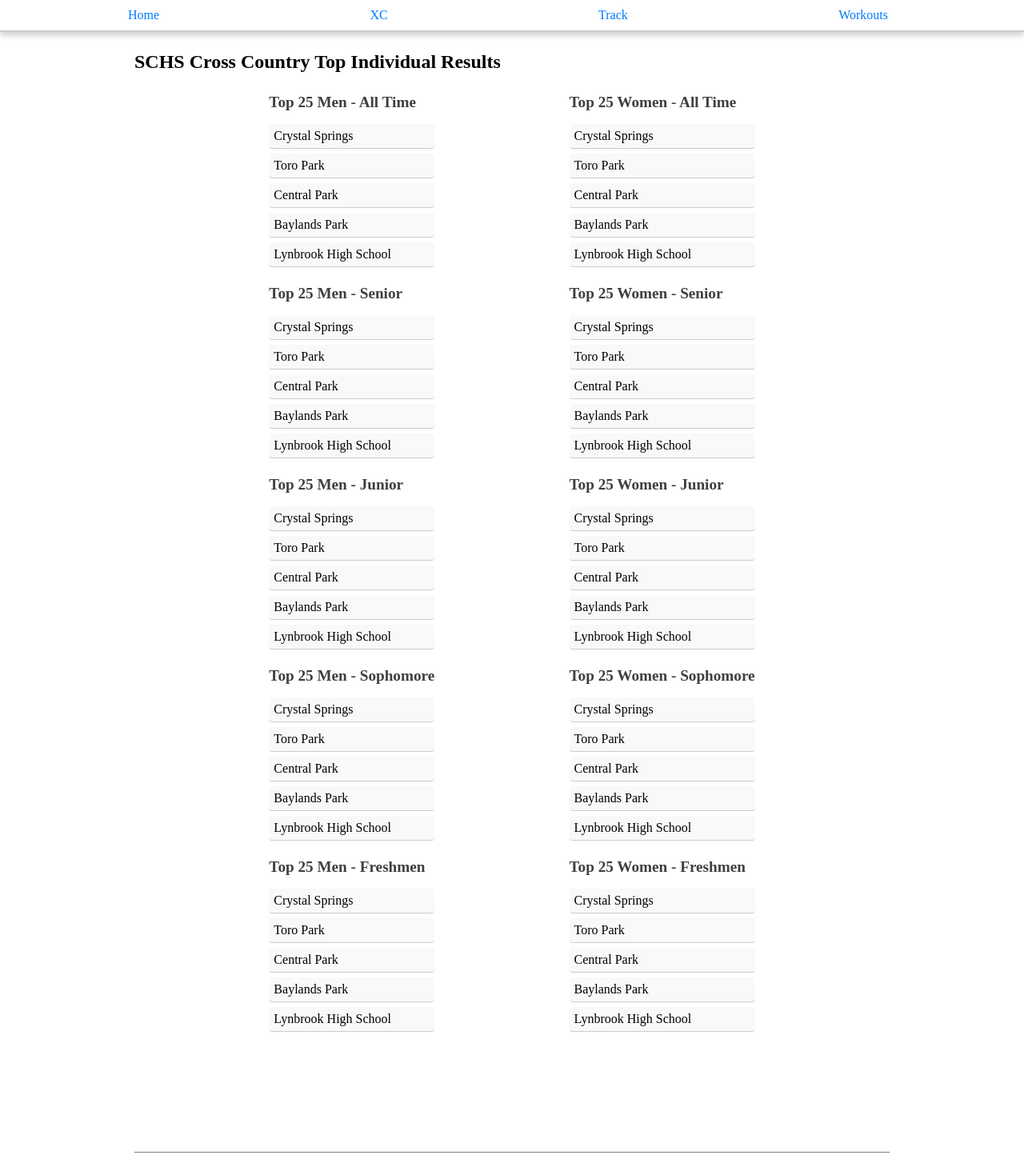
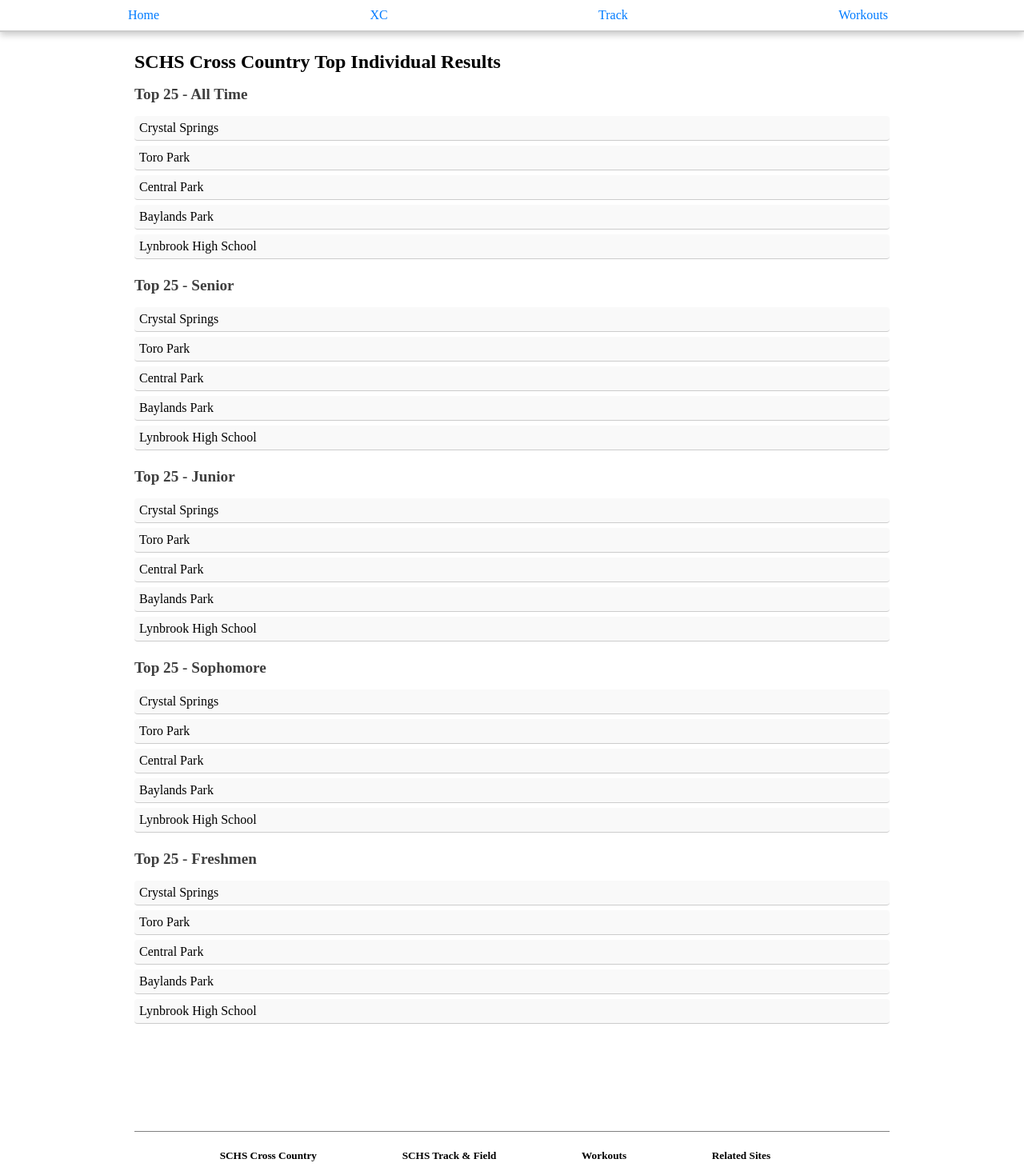
Before and after one commit to marcus-biddle/schsrunning, a React (Vite) app in the folder schs-client/: page /santa-clara-high-cross-country/top-25-results in a window 1280 px wide. Shown: the top 1464 px of the page at 80% size. Built offline with nearby package versions, Linux system fonts and the light colour scheme.

Commit message:
best times completed

```diff
--- a/schs-client/src/main.tsx
+++ b/schs-client/src/main.tsx
@@ -110,6 +110,26 @@ const router = createBrowserRouter([
         element: <Top25Runners/>,
         loader: bestTimesLoader(queryClient),
       },
+      {
+        path: 'santa-clara-high-cross-country/top-25-results/senior/:courseId',
+        element: <Top25Runners/>,
+        loader: bestTimesLoader(queryClient),
+      },
+      {
+        path: 'santa-clara-high-cross-country/top-25-results/junior/:courseId',
+        element: <Top25Runners/>,
+        loader: bestTimesLoader(queryClient),
+      },
+      {
+        path: 'santa-clara-high-cross-country/top-25-results/sophomore/:courseId',
+        element: <Top25Runners/>,
+        loader: bestTimesLoader(queryClient),
+      },
+      {
+        path: 'santa-clara-high-cross-country/top-25-results/freshmen/:courseId',
+        element: <Top25Runners/>,
+        loader: bestTimesLoader(queryClient),
+      },
       // {
       //   path: 'contacts/:contactId/destroy',
       //   element: <EditContact />,
--- a/schs-client/src/pages/XC/Top25/index.tsx
+++ b/schs-client/src/pages/XC/Top25/index.tsx
@@ -20,29 +20,15 @@ export const Top25 = () => {
     const location = useLocation();
     const pageType = urlContains(location.pathname, ['top-team', 'top-25-results']) === 'top-team' ? 15 : 25;
   return (
-    <div style={{ marginLeft: 'auto', marginRight: 'auto', maxWidth: '59rem'}}>
+    <div style={{ marginLeft: 'auto', marginRight: 'auto', maxWidth: '59rem', minHeight: '100vh'}}>
         <h2>{pageType === 25 ? 'SCHS Cross Country Top Individual Results' : 'SCHS Cross Country Top Team Results'}</h2>
-        <div style={{ display: 'flex', justifyContent: 'space-evenly'}}>
         <div>
             <div>
-                    <h4>{pageType === 25 ? 'Top 25 Men - All Time' : 'Top 15 All Time Men\'s Team' }</h4>
+                <h4>{pageType === 25 ? 'Top 25 - All Time' : 'Top 15 All Time Men\'s Team' }</h4>
                 <ol className="list">
                     {data.map((course) => (
-                            <Link to={`${pageType === 25 ? `all-time/${course.path}` : `men/${course.path}`}`} className='spanlinkstyle'>
-                                <li key={course.name} className="list-item">
-                                    <span>{course.name}</span>
-                                </li>
-                            </Link>
-                        ))}
-                    </ol>
-                </div>
-                {pageType === 25 && <>
-                    <div>
-                    <h4>Top 25 Men - Senior</h4>
-                    <ol className="list">
-                        {data.map((course) => (
-                            <Link to={`men/senior/${course.path}`} className='spanlinkstyle'>
-                                <li key={course.name} className="list-item">
+                        <Link to={`all-time/${course.path}`} className='spanlinkstyle' key={`all-time-${course.path}`}>
+                            <li className="list-item">
                                 <span>{course.name}</span>
                             </li>
                         </Link>
@@ -50,11 +36,11 @@ export const Top25 = () => {
                 </ol>
             </div>
             <div>
-                        <h4>Top 25 Men - Junior</h4>
+                <h4>Top 25 - Senior</h4>
                 <ol className="list">
                     {data.map((course) => (
-                                <Link to={`men/junior/${course.path}`} className='spanlinkstyle'>
-                                    <li key={course.name} className="list-item">
+                        <Link to={`senior/${course.path}`} className='spanlinkstyle' key={`senior-${course.path}`}>
+                            <li className="list-item">
                                 <span>{course.name}</span>
                             </li>
                         </Link>
@@ -62,11 +48,11 @@ export const Top25 = () => {
                 </ol>
             </div>
             <div>
-                        <h4>Top 25 Men - Sophomore</h4>
+                <h4>Top 25 - Junior</h4>
                 <ol className="list">
                     {data.map((course) => (
-                                <Link to={`men/sophomore/${course.path}`} className='spanlinkstyle'>
-                                    <li key={course.name} className="list-item">
+                        <Link to={`junior/${course.path}`} className='spanlinkstyle' key={`junior-${course.path}`}>
+                            <li className="list-item">
                                 <span>{course.name}</span>
                             </li>
                         </Link>
@@ -74,40 +60,11 @@ export const Top25 = () => {
                 </ol>
             </div>
             <div>
-                        <h4>Top 25 Men - Freshmen</h4>
+                <h4>Top 25 - Sophomore</h4>
                 <ol className="list">
                     {data.map((course) => (
-                                <Link to={`men/freshmen/${course.path}`} className='spanlinkstyle'>
-                                    <li key={course.name} className="list-item">
-                                        <span>{course.name}</span>
-                                    </li>
-                                </Link>
-                            ))}
-                        </ol>
-                    </div>
-                </>}
-            </div>
-            <div>
-            <div>
-                <h4>{pageType === 25 ? 'Top 25 Women - All Time' : 'Top 15 All Time Women\'s Team' }</h4>
-                <ol className="list">
-                    {data.map((course) => (
-                        <Link to={`all-time/${course.path}`} className='spanlinkstyle'>
-                            <li key={course.name} className="list-item">
-                                <span>{course.name}</span>
-                            </li>
-                        </Link>
-                    ))}
-                </ol>
-            </div>
-            { pageType === 25 &&
-                <>
-                    <div>
-                        <h4>Top 25 Women - Senior</h4>
-                        <ol className="list">
-                            {data.map((course) => (
-                                <Link to={`women/senior/${course.path}`} className='spanlinkstyle'>
-                                    <li key={course.name} className="list-item">
+                        <Link to={`sophomore/${course.path}`} className='spanlinkstyle' key={`sophomore-${course.path}`}>
+                            <li className="list-item">
                                 <span>{course.name}</span>
                             </li>
                         </Link>
@@ -115,44 +72,17 @@ export const Top25 = () => {
                 </ol>
             </div>
             <div>
-                        <h4>Top 25 Women - Junior</h4>
+                <h4>Top 25 - Freshmen</h4>
                 <ol className="list">
                     {data.map((course) => (
-                                <Link to={`women/junior/${course.path}`} className='spanlinkstyle'>
-                                    <li key={course.name} className="list-item">
+                        <Link to={`freshmen/${course.path}`} className='spanlinkstyle' key={`freshmen-${course.path}`}>
+                            <li className="list-item">
                                 <span>{course.name}</span>
                             </li>
                         </Link>
                     ))}
                 </ol>
             </div>
-                    <div>
-                        <h4>Top 25 Women - Sophomore</h4>
-                        <ol className="list">
-                            {data.map((course) => (
-                                <Link to={`women/sophomore/${course.path}`} className='spanlinkstyle'>
-                                    <li key={course.name} className="list-item">
-                                        <span>{course.name}</span>
-                                    </li>
-                                </Link>
-                            ))}
-                        </ol>
-                    </div>
-                    <div>
-                        <h4>Top 25 Women - Freshmen</h4>
-                        <ol className="list">
-                            {data.map((course) => (
-                                <Link to={`women/freshmen/${course.path}`} className='spanlinkstyle'>
-                                    <li key={course.name} className="list-item">
-                                        <span>{course.name}</span>
-                                    </li>
-                                </Link>
-                            ))}
-                        </ol>
-                    </div>
-                </>
-            }
-            </div>
         </div>
     </div>
   )
--- a/schs-client/src/pages/XC/Top25Runners/index.tsx
+++ b/schs-client/src/pages/XC/Top25Runners/index.tsx
@@ -55,8 +55,10 @@ export const Top25Runners = () => {
         } else if (filter === 0) {
             return row;
         }
-    }).slice(0, 25).filter((athlete: BestTime) => activeButton === "women" ? athlete.genderId === 3 : activeButton === "men" ? athlete.genderId === 2 : athlete);
+    }).filter((athlete: BestTime) => activeButton === 'women' ? athlete.genderId === 3 : activeButton === 'men' ? athlete.genderId === 2 : athlete).slice(0, 25);
 
+    console.log('gender', activeButton, filteredAthletesByGender);
+    console.log('women', bestTimes?.filter(row => row.genderId === 3))
     const filteredAthletesByName = filteredAthletesByGender?.filter((athlete) => {
         const fullName = `${athlete.firstName} ${athlete.lastName}`.toLowerCase();
         const searchTermLowerCase = searchTerm.toLowerCase();
```
Lines whose indentation alone changed are shown as unchanged.
